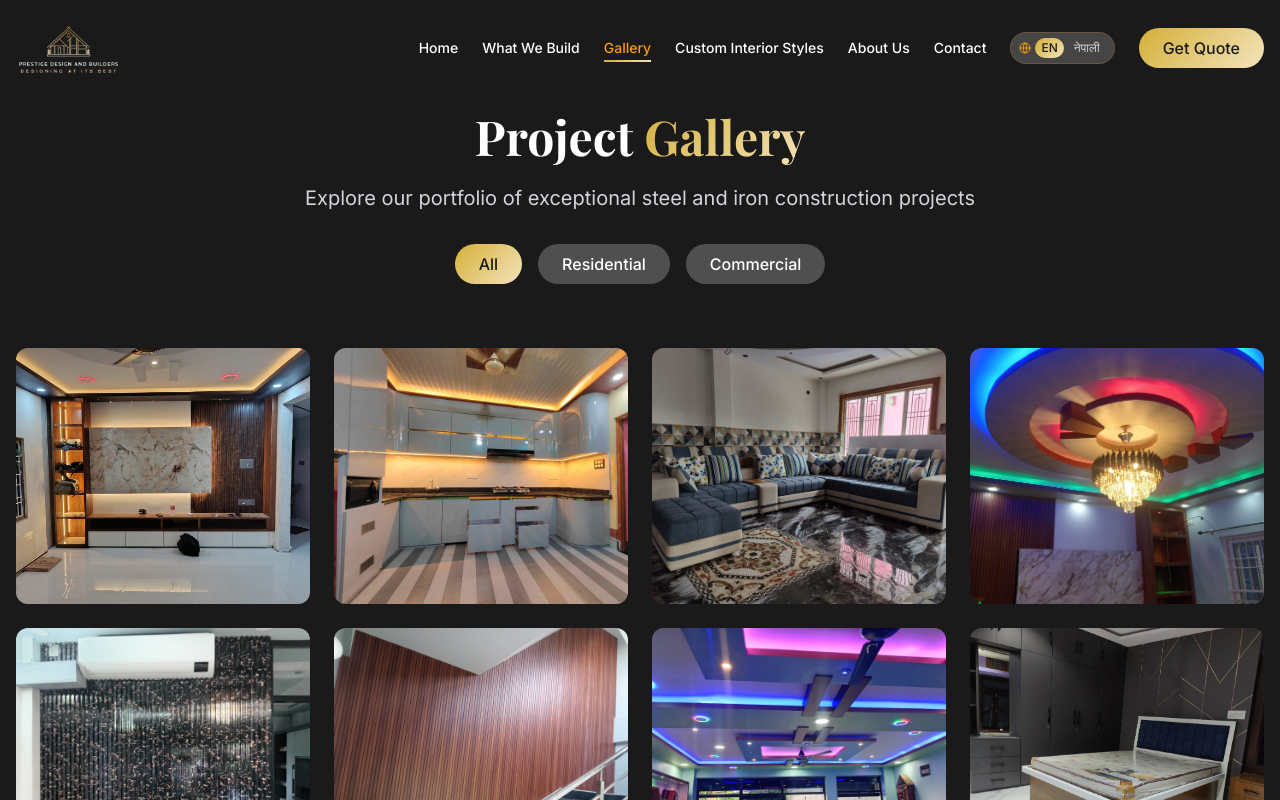
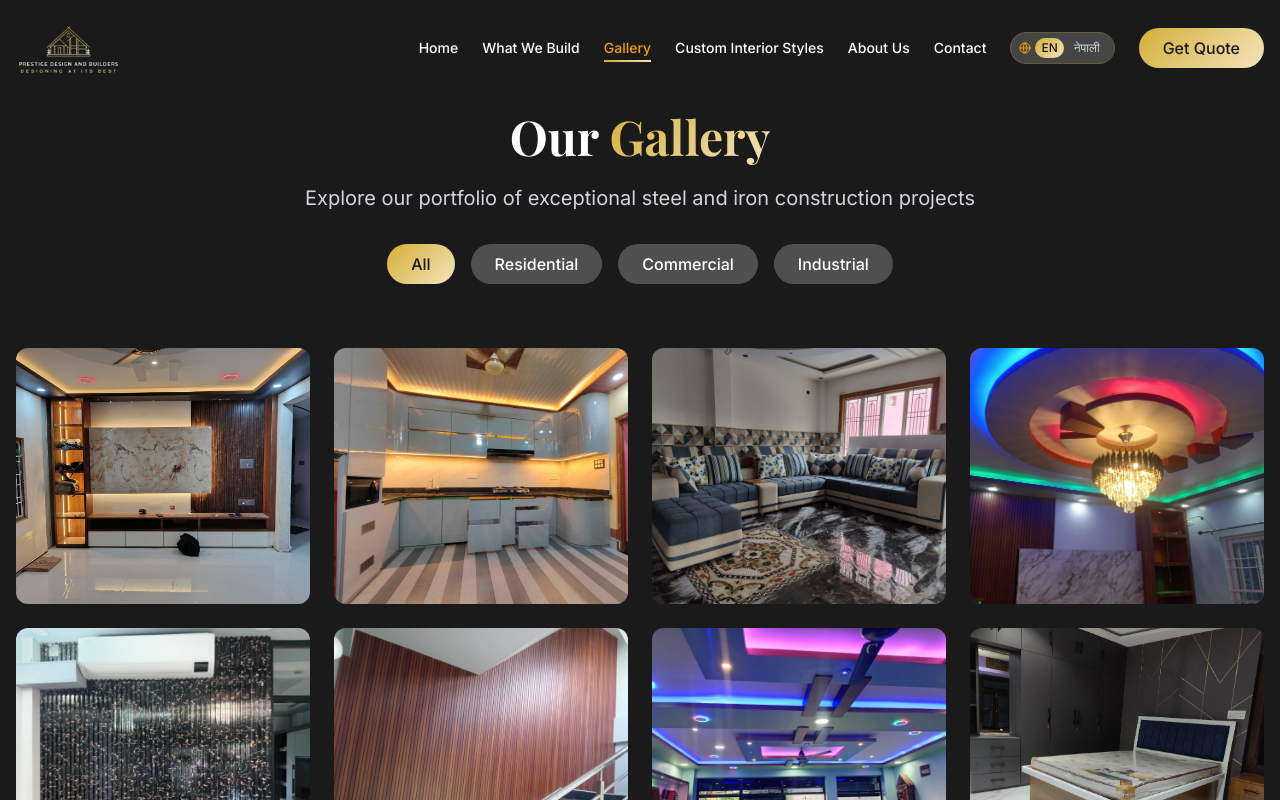
Before and after one commit to dipesh867/prestigeDesignandBuilders, a React (Vite) app: page /gallery in a window 1280 px wide. Shown: the top 800 px of the page. Built offline with nearby package versions, Linux system fonts and the light colour scheme.

Commit message:
Fix: Translate Gallery section to Nepali
Ensured the Gallery section content is translated to Nepali when the language toggle is activated.

```diff
--- a/src/pages/Gallery.tsx
+++ b/src/pages/Gallery.tsx
@@ -1,13 +1,13 @@
+
 import { useState, useEffect, useRef } from 'react';
 import { X, ChevronLeft, ChevronRight } from 'lucide-react';
 import Navigation from '@/components/Navigation';
 import Footer from '@/components/Footer';
+import { useLanguage } from '@/contexts/LanguageContext';
 import { projects } from '@/data/projects';
 
-
-// 👉 Move projects outside component (simulates external or API-sourced data)
-
 const Gallery = () => {
+  const { t } = useLanguage();
   const [selectedImage, setSelectedImage] = useState<number | null>(null);
   const [activeCategory, setActiveCategory] = useState('All');
   const [isVisible, setIsVisible] = useState(false);
@@ -25,8 +25,13 @@ const Gallery = () => {
     return () => observer.disconnect();
   }, []);
 
-  // 🔁 Generate categories dynamically
-  const categories = ['All', ...Array.from(new Set(projects.map((p) => p.category)))];
+  // Categories with translations
+  const categories = [
+    { key: 'All', label: t('gallery.categories.all') },
+    { key: 'Residential', label: t('gallery.categories.residential') },
+    { key: 'Commercial', label: t('gallery.categories.commercial') },
+    { key: 'Industrial', label: t('gallery.categories.industrial') },
+  ];
 
   const filteredProjects =
     activeCategory === 'All' ? projects : projects.filter((p) => p.category === activeCategory);
@@ -52,25 +57,25 @@ const Gallery = () => {
           {/* Page Header */}
           <div className={`text-center mb-16 ${isVisible ? 'animate-fade-in-up' : 'opacity-0'}`}>
             <h1 className="text-4xl md:text-5xl font-bold text-white mb-6">
-              Project <span className="gold-text">Gallery</span>
+              {t('gallery.title')} <span className="gold-text">{t('gallery.titleAccent')}</span>
             </h1>
             <p className="text-xl text-gray-300 max-w-3xl mx-auto mb-8">
-              Explore our portfolio of exceptional steel and iron construction projects
+              {t('gallery.subtitle')}
             </p>
 
-            {/* 🔁 Dynamic Category Filter */}
+            {/* Category Filter */}
             <div className="flex flex-wrap justify-center gap-4">
               {categories.map((category) => (
                 <button
-                  key={category}
-                  onClick={() => setActiveCategory(category)}
+                  key={category.key}
+                  onClick={() => setActiveCategory(category.key)}
                   className={`px-6 py-2 rounded-full font-medium transition-all duration-300 ${
-                    activeCategory === category
+                    activeCategory === category.key
                       ? 'bg-gold-gradient text-charcoal-900'
                       : 'bg-charcoal-700 text-white hover:bg-charcoal-600'
                   }`}
                 >
-                  {category}
+                  {category.label}
                 </button>
               ))}
             </div>
@@ -112,7 +117,6 @@ const Gallery = () => {
                 <button
                   onClick={() => setSelectedImage(null)}
                   className="fixed top-6 right-6 md:top-8 md:right-8 z-50 text-white hover:text-gold-400 bg-black bg-opacity-50 rounded-full p-2 transition-all duration-300 hover:bg-opacity-70 hover:scale-110"
-
                   aria-label="Close modal"
                 >
                   <X size={24} strokeWidth={2} />
```
